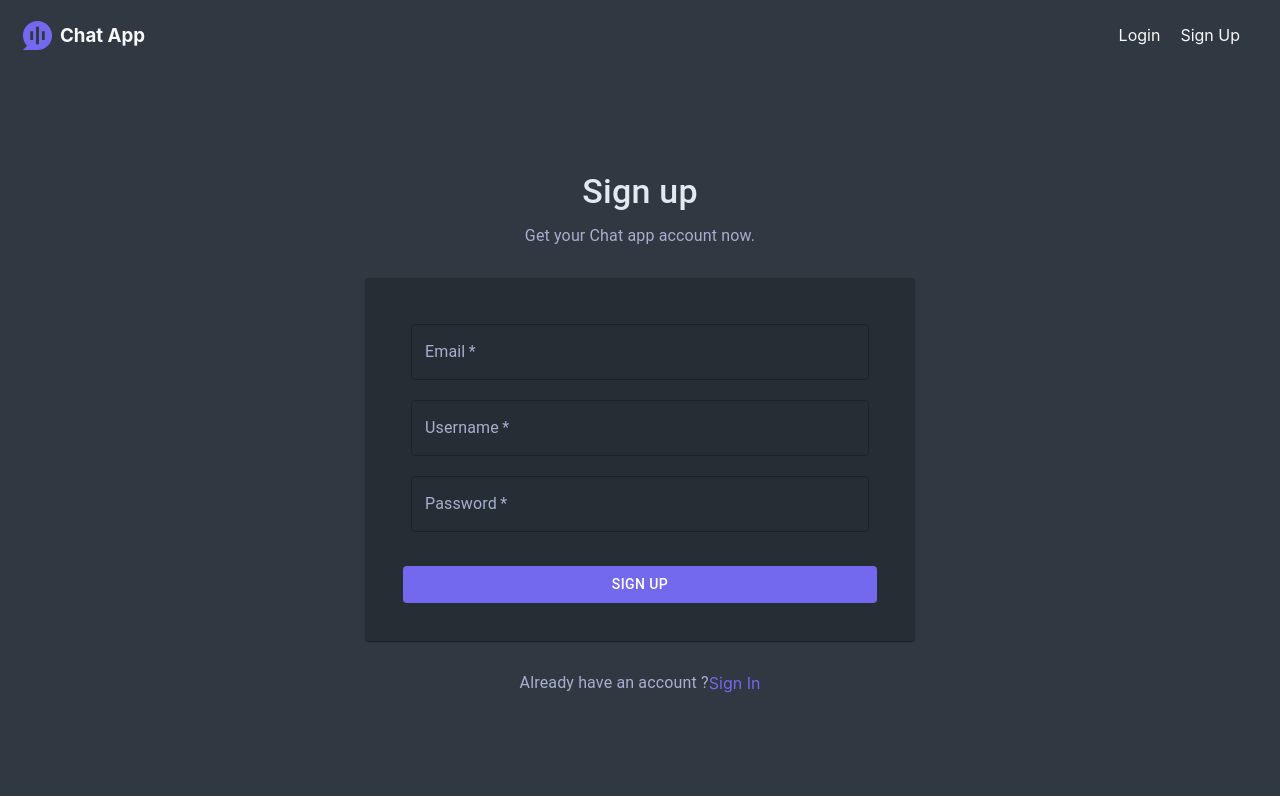
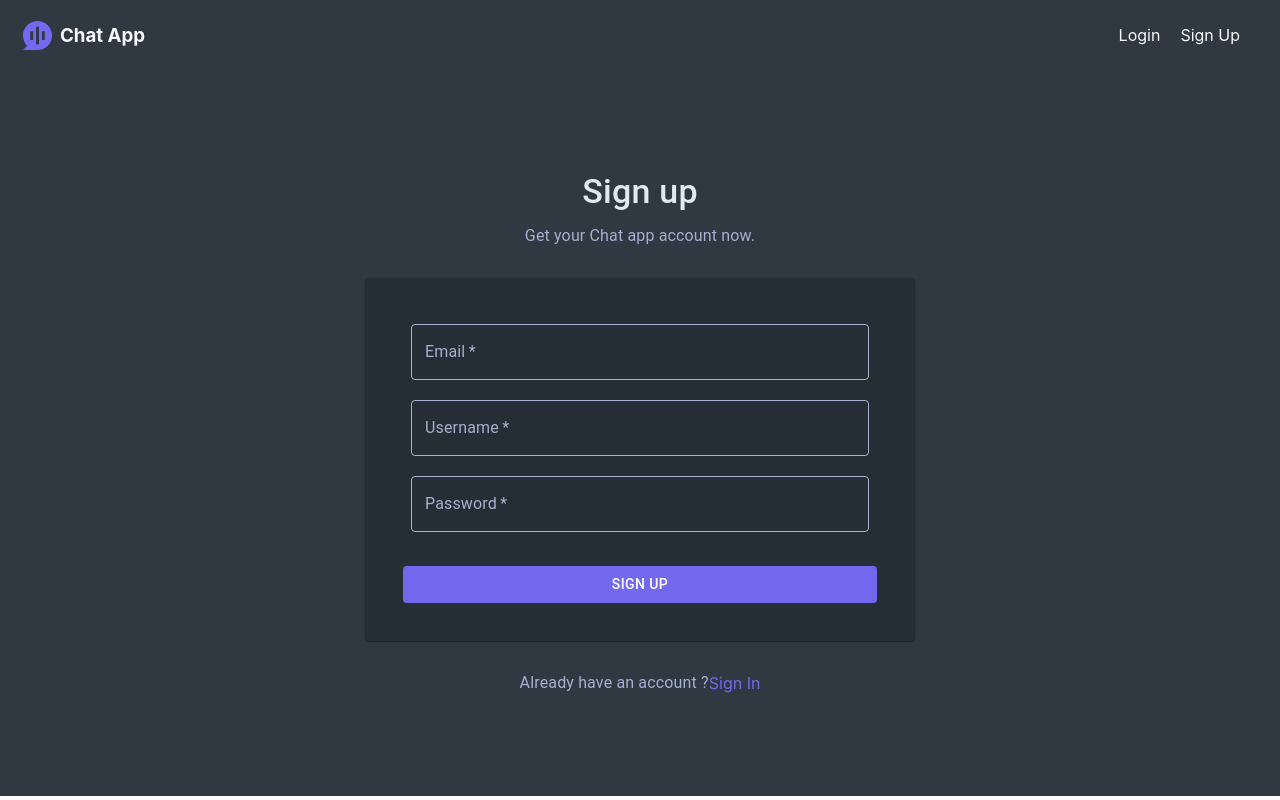
Before and after one commit to asrorqayumov/ChattApp, a React (Create React App) app: page /sign-up in a window 1280 px wide. Built offline with nearby package versions, Linux system fonts and the light colour scheme; no server answers.

Commit message:
:zap: auth improved

```diff
--- a/src/index.css
+++ b/src/index.css
@@ -103,7 +103,7 @@ code {
   width: 35px;
   margin-right: 5px;
 }
-.css-14s5rfu-MuiFormLabel-root-MuiInputLabel-root {
+/* .css-14s5rfu-MuiFormLabel-root-MuiInputLabel-root {
   color: var(--body-text-color) !important;
 }
 .css-1sumxir-MuiFormLabel-root-MuiInputLabel-root,
@@ -116,7 +116,7 @@ code {
 }
 .css-1t8l2tu-MuiInputBase-input-MuiOutlinedInput-input {
   color: var(--body-text-color) !important;
-}
+} */
 .mt-10 {
   margin-top: 10px !important;
 }
--- a/src/pages/login/index.js
+++ b/src/pages/login/index.js
@@ -75,6 +75,7 @@ const Login = () => {
                   required
                   autoComplete="off"
                   onChange={inputHandler}
+                  sx={{input:{color:'#a6b0cf'},label:{color:'#a6b0cf'},fieldset:{borderColor:'#a6b0cf'}}}
                 />
                 <TextField
                   style={{ width: "100%" }}
@@ -85,6 +86,7 @@ const Login = () => {
                   name="password"
                   required
                   onChange={inputHandler}
+                  sx={{input:{color:'#a6b0cf'},label:{color:'#a6b0cf'},fieldset:{borderColor:'#a6b0cf'}}}
                 />
               </CardContent>
 
--- a/src/pages/signUp/index.js
+++ b/src/pages/signUp/index.js
@@ -79,6 +79,7 @@ const SignUp = () => {
                   autoComplete="off"
                   onChange={inputHandler}
                   required
+                  sx={{input:{color:'#a6b0cf'},label:{color:'#a6b0cf'},fieldset:{borderColor:'#a6b0cf'}}}
                 />
                 <br />
                 <TextField
@@ -91,6 +92,7 @@ const SignUp = () => {
                   autoComplete="off"
                   onChange={inputHandler}
                   required
+                  sx={{input:{color:'#a6b0cf'},label:{color:'#a6b0cf'},fieldset:{borderColor:'#a6b0cf'}}}
                 />
                 <br />
                 <TextField
@@ -103,6 +105,7 @@ const SignUp = () => {
                   name="password"
                   onChange={inputHandler}
                   required
+                  sx={{input:{color:'#a6b0cf'},label:{color:'#a6b0cf'},fieldset:{borderColor:'#a6b0cf'}}}
                 />
               </CardContent>
               <Typography align="center" variant="body1" color="red">
```
